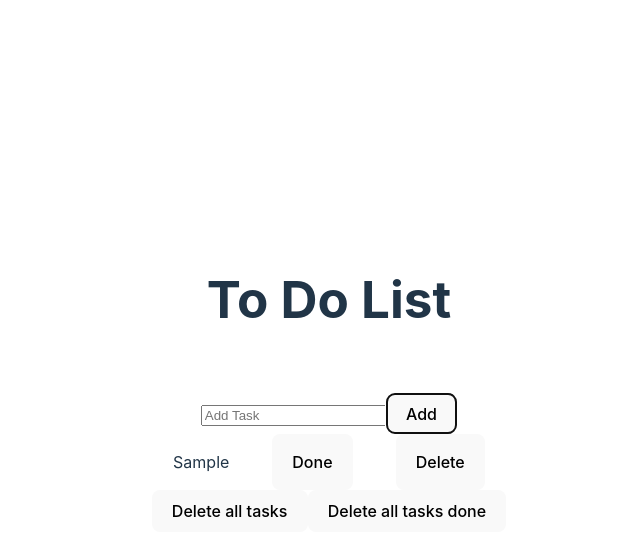
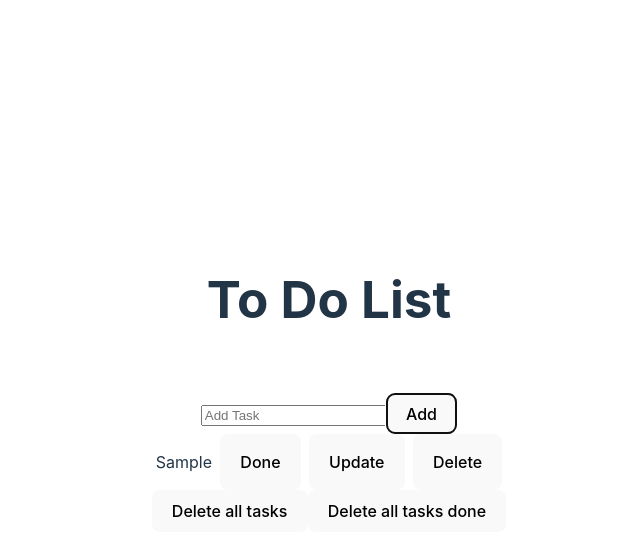
Before and after one commit to WolfDry/ToDo-Vue, a Vue app: page / in a window 1280 px wide. Both pictures are taken after typing "Sample" into the empty fields and a click on the button "Add". Shown: the top 556 px of the page, without its empty margins (311-951 px from the left). Built offline with nearby package versions, Linux system fonts and the light colour scheme.

Commit message:
add edit task

```diff
--- a/src/components/Todo.vue
+++ b/src/components/Todo.vue
@@ -3,7 +3,10 @@ export default {
   data() {
     return {
       todos: [],
-      newTodo: {}
+      newTodo: {},
+      isEditing: false,
+      indexEdit: 0,
+      buttonText: 'Add'
     }
   },
   methods: {
@@ -11,6 +14,7 @@ export default {
       form.preventDefault()
       if (this.newTodo.title === ' ' || this.newTodo.title === '' || this.newTodo.title === undefined)
         return
+      if (!this.isEditing) {
         let date = new Date()
         date = date.toLocaleString('fr-FR')
         this.newTodo = {
@@ -20,11 +24,24 @@ export default {
         }
         this.todos.push(this.newTodo)
         this.newTodo = {}
+      }
+      if (this.isEditing) {
+        this.todos[this.indexEdit].title = this.newTodo.title
+        this.newTodo = {}
+        this.buttonText = 'Add'
+      }
     },
     changeTodo: function (todo) {
       if (todo.done)
         todo.done = false
       else todo.done = true
+    },
+    updateTodo: function (index) {
+      const todo = this.todos[index]
+      this.newTodo.title = todo.title
+      this.isEditing = true
+      this.indexEdit = index
+      this.buttonText = 'Edit'
     },
     deleteTodo: function (todo) {
       const listTodos = this.todos.filter(element => element != todo)
@@ -45,12 +62,13 @@ export default {
   <div class="card">
     <form @submit="addTodo">
       <input v-model="newTodo.title" placeholder="Add Task">
-      <button type="submit">Add</button>
+      <button type="submit">{{ buttonText }}</button>
     </form>
     <div class="list">
-      <div class="todo" v-for="todo in todos">
+      <div class="todo" v-for="(todo, index) in todos">
         <p :class="{ done: todo.done }">{{ todo.title }}</p>
         <button @click="changeTodo(todo)">Done</button>
+        <button @click="updateTodo(index)">Update</button>
         <button @click="deleteTodo(todo)">Delete</button>
       </div>
     </div>
```
Lines whose indentation alone changed are shown as unchanged.
